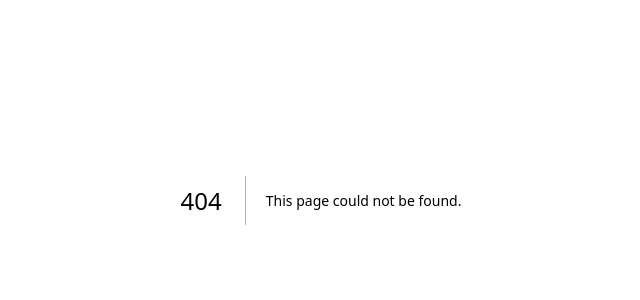
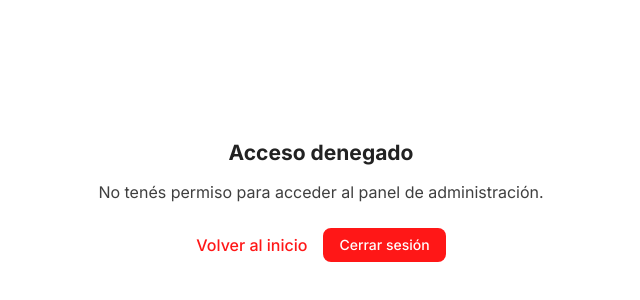
Before and after one commit to Gscuncia/alquileres, a Next.js app: page /auth/access-denied in a window 1280 px wide. Before the commit this address had no page. Shown: the part 200-500 px from the top of the page, without its empty margins (319-959 px from the left). Built offline with nearby package versions, Linux system fonts and the light colour scheme.

Commit message:
feat(admin): role-gated admin access with access-denied page

```diff
--- a/src/app/admin/layout.tsx
+++ b/src/app/admin/layout.tsx
@@ -1,5 +1,4 @@
-import { auth } from "@/lib/auth";
-import { redirect } from "next/navigation";
+import { requireAdmin } from "@/lib/require-admin";
 import { SignOutButton } from "@/components/auth/signout-button";
 
 export default async function AdminLayout({
@@ -7,11 +6,7 @@ export default async function AdminLayout({
 }: Readonly<{
   children: React.ReactNode;
 }>) {
-  const session = await auth();
-
-  if (!session?.user) {
-    redirect("/auth/signin");
-  }
+  const session = await requireAdmin();
 
   return (
     <div className="min-h-screen bg-canvas">
--- /dev/null
+++ b/src/app/auth/access-denied/page.tsx
@@ -0,0 +1,22 @@
+import Link from "next/link";
+import { SignOutButton } from "@/components/auth/signout-button";
+
+export default function AccessDeniedPage() {
+  return (
+    <div className="flex min-h-screen flex-col items-center justify-center bg-canvas px-4 text-center">
+      <h1 className="text-display-md font-bold text-ink">Acceso denegado</h1>
+      <p className="mt-3 max-w-md text-body-md text-body">
+        No tenés permiso para acceder al panel de administración.
+      </p>
+      <div className="mt-6 flex items-center gap-4">
+        <Link
+          href="/"
+          className="text-button-md font-medium text-primary underline-offset-2 transition-colors hover:underline focus:outline-none focus-visible:ring-2 focus-visible:ring-ink"
+        >
+          Volver al inicio
+        </Link>
+        <SignOutButton />
+      </div>
+    </div>
+  );
+}
--- /dev/null
+++ b/src/lib/require-admin.ts
@@ -0,0 +1,33 @@
+import { auth } from "@/lib/auth";
+import { redirect } from "next/navigation";
+
+/**
+ * Gate for admin pages/layouts: unauthenticated users go to sign-in;
+ * authenticated non-admins get the access-denied state.
+ */
+export async function requireAdmin() {
+  const session = await auth();
+
+  if (!session?.user) {
+    redirect("/auth/signin");
+  }
+
+  if (session.user.role !== "ADMIN") {
+    redirect("/auth/access-denied");
+  }
+
+  return session;
+}
+
+/**
+ * Gate for server actions: throws a generic error so internals are not leaked.
+ */
+export async function requireAdminForAction() {
+  const session = await auth();
+
+  if (!session?.user || session.user.role !== "ADMIN") {
+    throw new Error("No autorizado");
+  }
+
+  return session;
+}
--- a/src/middleware.ts
+++ b/src/middleware.ts
@@ -11,6 +11,10 @@ export default auth((req) => {
   if (isAdminRoute && !isAuthenticated) {
     return Response.redirect(new URL("/auth/signin", nextUrl.origin));
   }
+
+  if (isAdminRoute && req.auth?.user?.role !== "ADMIN") {
+    return Response.redirect(new URL("/auth/access-denied", nextUrl.origin));
+  }
 });
 
 export const config = {
```
Also changed, not shown: 1 other file (tests, documents, lock files or other folders).
